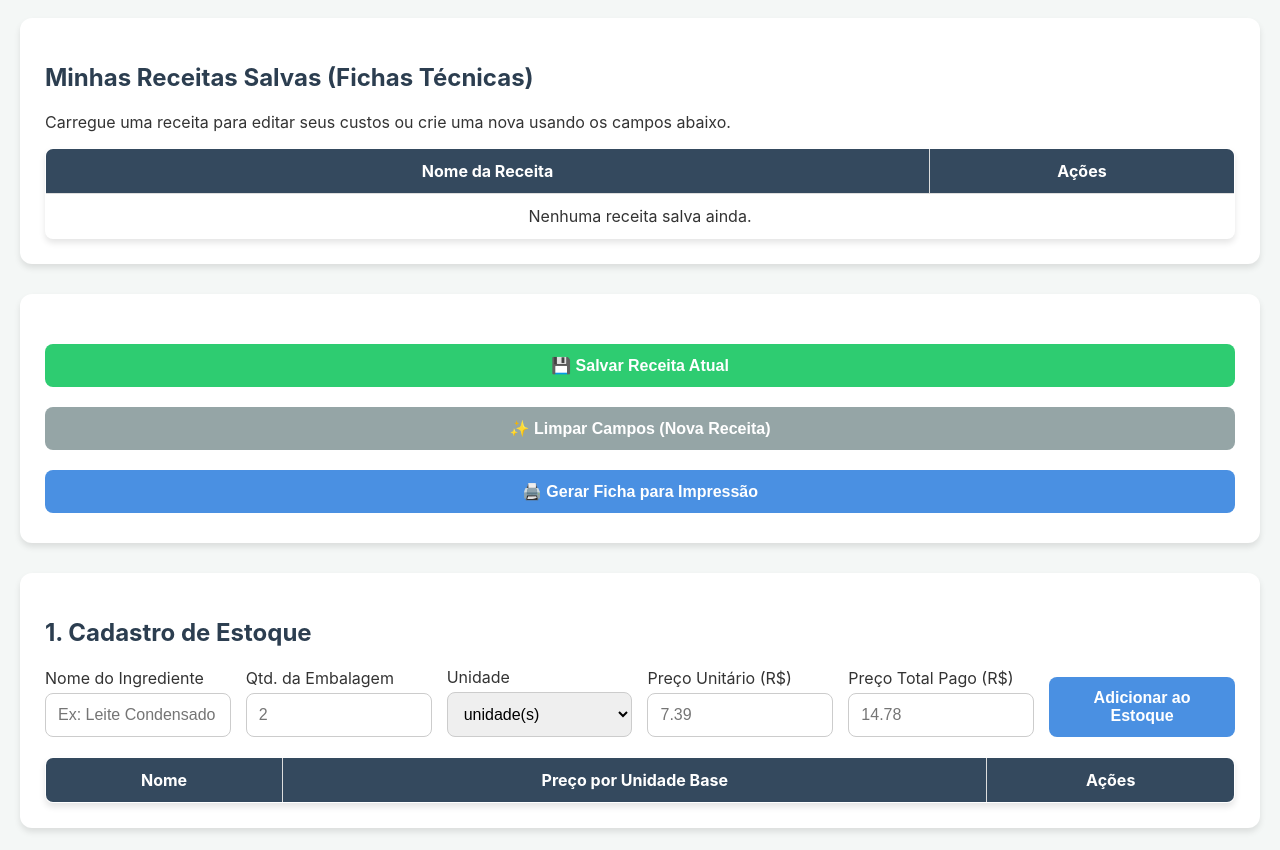
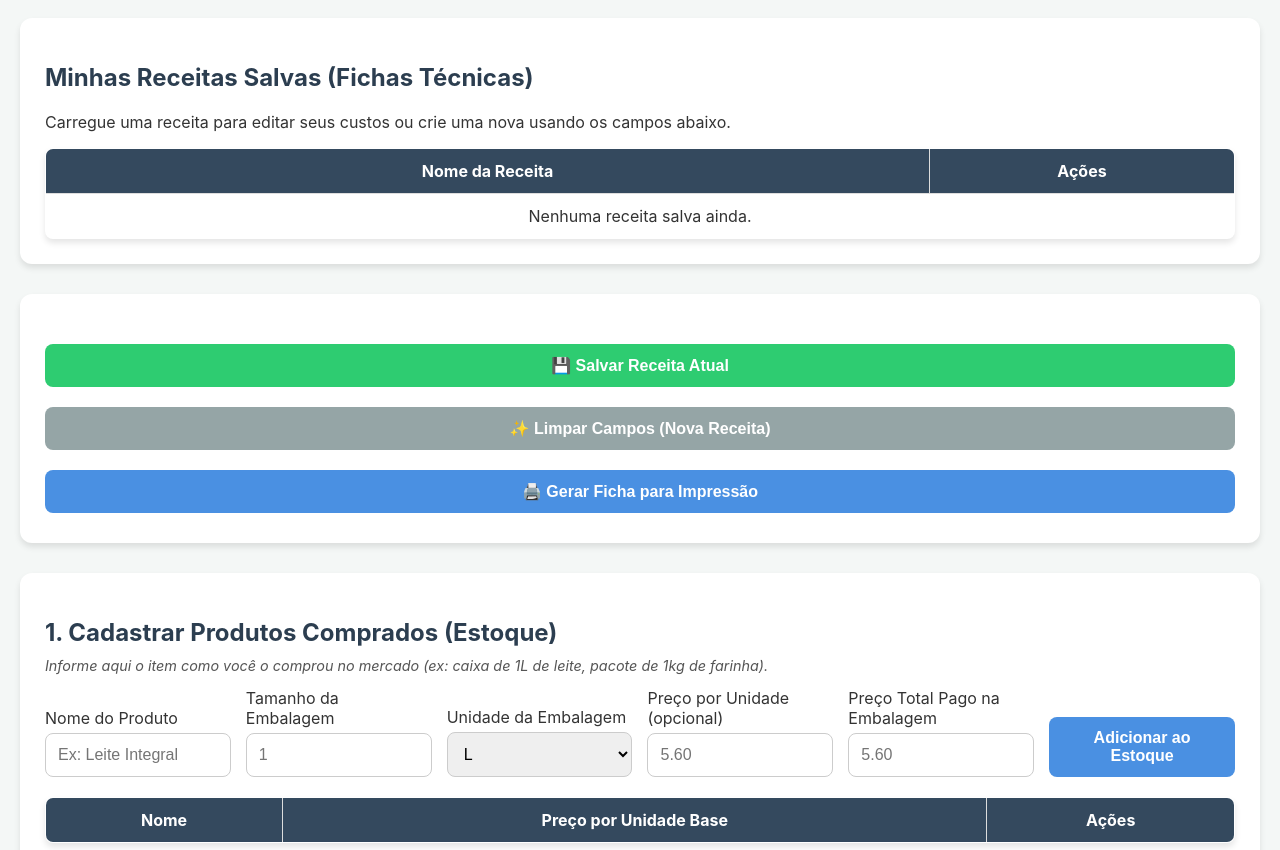
Before and after one commit to eduspds/precificador, a plain HTML site: page index.html in a window 1280 px wide. Shown: the part 102-952 px from the top of the page. Drawn offline with Linux system fonts and the light colour scheme.

Commit message:
Reajuste na interface

```diff
--- a/index.html
+++ b/index.html
@@ -62,48 +62,38 @@
 
 
     <div class="section">
-        <h2>1. Cadastro de Estoque</h2>
-
+        <h2>1. Cadastrar Produtos Comprados (Estoque)</h2>
+        <p style="margin-top: -10px; font-size: 0.9em; color: #555;"><i>Informe aqui o item como você o comprou no
+                mercado (ex: caixa de 1L de leite, pacote de 1kg de farinha).</i></p>
         <div class="grid-container">
-            <div class="grid-item">
-                <label for="nomeIngrediente">Nome do Ingrediente</label><input type="text" id="nomeIngrediente"
-                    placeholder="Ex: Leite Condensado" />
+            <div class="grid-item"><label for="nomeIngrediente">Nome do Produto</label><input type="text"
+                    id="nomeIngrediente" placeholder="Ex: Leite Integral"></div>
+            <div class="grid-item"><label for="quantidadeCompra">Tamanho da Embalagem</label><input type="number"
+                    id="quantidadeCompra" placeholder="1" step="0.01"></div>
+            <div class="grid-item"><label for="unidadeCompra">Unidade da Embalagem</label><select id="unidadeCompra">
+                    <option value="l">L</option>
+                    <option value="kg">kg</option>
+                    <option value="un">unidade(s)</option>
+                    <option value="dúzia">dúzia(s)</option>
+                    <option value="g">g</option>
+                    <option value="ml">ml</option>
+                </select></div>
+            <div class="grid-item"><label for="precoUnitario">Preço por Unidade (opcional)</label><input type="number"
+                    id="precoUnitario" placeholder="5.60" step="0.01"></div>
+            <div class="grid-item"><label for="precoTotal">Preço Total Pago na Embalagem</label><input type="number"
+                    id="precoTotal" placeholder="5.60" step="0.01"></div>
+            <div class="grid-item"><button onclick="adicionarIngrediente()">Adicionar ao Estoque</button></div>
         </div>
-
-            <div class="grid-item">
-                <label for="quantidadeCompra">Qtd. da Embalagem</label><input type="number" id="quantidadeCompra"
-                    placeholder="2" step="0.01" />
-            </div>
-
-            <div class="grid-item">
-                <label for="unidadeCompra">Unidade</label><select id="unidadeCompra">
-                    <option value="un">unidade(s)</option>
-
-                    <option value="dúzia">dúzia(s)</option>
-
-                    <option value="kg">kg</option>
-
-                    <option value="g">g</option>
-
-                    <option value="l">L</option>
-
-                    <option value="ml">ml</option>
-
-                </select>
-            </div>
-
-            <div class="grid-item">
-                <label for="precoUnitario">Preço Unitário (R$)</label><input type="number" id="precoUnitario"
-                    placeholder="7.39" step="0.01" />
-            </div>
-
-            <div class="grid-item">
-                <label for="precoTotal">Preço Total Pago (R$)</label><input type="number" id="precoTotal"
-                    placeholder="14.78" step="0.01" />
-            </div>
-
-            <div class="grid-item">
-                <button onclick="adicionarIngrediente()">Adicionar ao Estoque</button>
+        <table id="tabela-estoque">
+            <thead>
+                <tr>
+                    <th>Nome</th>
+                    <th>Preço por Unidade Base</th>
+                    <th>Ações</th>
+                </tr>
+            </thead>
+            <tbody id="listaIngredientes"></tbody>
+        </table>
     </div>
 
     </div>
```
Lines whose indentation alone changed are shown as unchanged.
